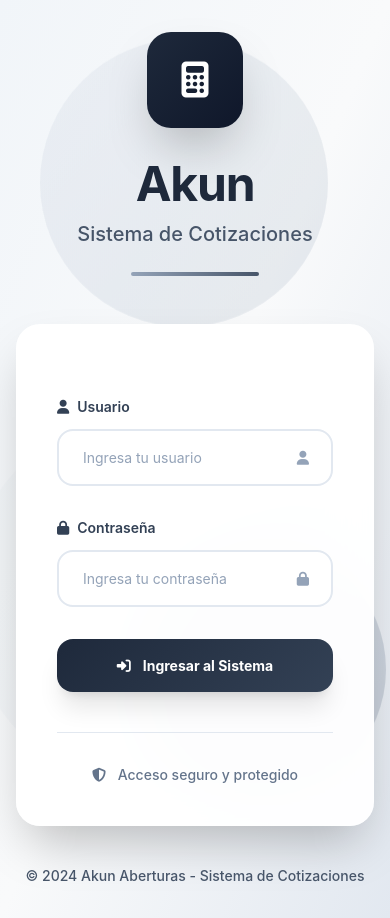
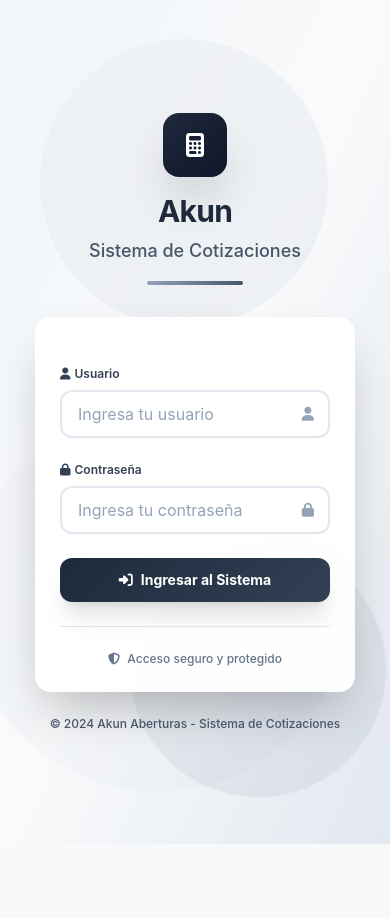
Before and after one commit to Mkdir-arg/akunCalcu, a Django app: page /login/ in a window 390 px wide. After the commit the page ends 844 px from the top, so only its background shows below. Run offline with Django 4.2, Linux system fonts and the light colour scheme; some libraries are stand-ins or nearby versions.

Commit message:
AKUN1234!

```diff
--- a/akuna_calc/core/templates/core/login.html
+++ b/akuna_calc/core/templates/core/login.html
@@ -61,7 +61,7 @@
         }
     </style>
 </head>
-<body class="min-h-screen bg-gradient-to-br from-slate-100 via-gray-50 to-slate-200 overflow-hidden">
+<body class="min-h-screen bg-gradient-to-br from-slate-100 via-gray-50 to-slate-200 overflow-x-hidden">
     <!-- Background Elements -->
     <div class="absolute inset-0">
         <div class="absolute top-10 left-10 w-72 h-72 bg-gradient-to-br from-slate-300 to-slate-400 opacity-20 rounded-full animate-float"></div>
@@ -69,85 +69,85 @@
         <div class="absolute bottom-10 left-1/3 w-64 h-64 bg-gradient-to-br from-slate-400 to-slate-500 opacity-25 rounded-full animate-float" style="animation-delay: -4s;"></div>
     </div>
 
-    <div class="min-h-screen flex items-center justify-center px-4 py-8 relative z-10">
-        <div class="w-full max-w-md">
+    <div class="min-h-screen flex items-center justify-center px-4 sm:px-6 lg:px-8 py-4 sm:py-8 relative z-10">
+        <div class="w-full max-w-xs sm:max-w-md">
             <!-- Logo Section -->
-            <div class="text-center mb-12 animate-fade-in">
-                <div class="inline-flex items-center justify-center w-24 h-24 bg-gradient-to-br from-primary to-accent rounded-3xl mb-8 shadow-2xl">
-                    <i class="fas fa-calculator text-white text-4xl"></i>
+            <div class="text-center mb-8 sm:mb-12 animate-fade-in">
+                <div class="inline-flex items-center justify-center w-16 h-16 sm:w-20 sm:h-20 lg:w-24 lg:h-24 bg-gradient-to-br from-primary to-accent rounded-2xl sm:rounded-3xl mb-4 sm:mb-6 lg:mb-8 shadow-2xl">
+                    <i class="fas fa-calculator text-white text-2xl sm:text-3xl lg:text-4xl"></i>
                 </div>
-                <h1 class="text-5xl font-bold text-slate-800 mb-3 tracking-tight">Akun</h1>
-                <p class="text-slate-600 text-xl font-medium">Sistema de Cotizaciones</p>
-                <div class="w-32 h-1 bg-gradient-to-r from-slate-400 to-slate-600 rounded-full mx-auto mt-6"></div>
+                <h1 class="text-3xl sm:text-4xl lg:text-5xl font-bold text-slate-800 mb-2 sm:mb-3 tracking-tight">Akun</h1>
+                <p class="text-slate-600 text-lg sm:text-xl font-medium">Sistema de Cotizaciones</p>
+                <div class="w-24 sm:w-32 h-1 bg-gradient-to-r from-slate-400 to-slate-600 rounded-full mx-auto mt-4 sm:mt-6"></div>
             </div>
 
             <!-- Login Form -->
-            <div class="glass-effect rounded-3xl p-10 shadow-2xl animate-scale-in">
+            <div class="glass-effect rounded-2xl sm:rounded-3xl p-6 sm:p-8 lg:p-10 shadow-2xl animate-scale-in">
                 {% if form.errors %}
-                    <div class="bg-red-50 border border-red-200 text-red-700 px-6 py-4 rounded-2xl mb-8">
+                    <div class="bg-red-50 border border-red-200 text-red-700 px-4 sm:px-6 py-3 sm:py-4 rounded-xl sm:rounded-2xl mb-6 sm:mb-8">
                         <div class="flex items-center">
-                            <i class="fas fa-exclamation-triangle mr-3 text-red-500"></i>
-                            <p class="font-medium">Usuario o contraseña incorrectos</p>
+                            <i class="fas fa-exclamation-triangle mr-2 sm:mr-3 text-red-500 text-sm sm:text-base"></i>
+                            <p class="font-medium text-sm sm:text-base">Usuario o contraseña incorrectos</p>
                         </div>
                     </div>
                 {% endif %}
 
-                <form method="post" class="space-y-8">
+                <form method="post" class="space-y-6 sm:space-y-8">
                     {% csrf_token %}
 
-                    <div class="space-y-3">
-                        <label for="{{ form.username.id_for_label }}" class="block text-slate-700 text-sm font-semibold">
-                            <i class="fas fa-user mr-2"></i>Usuario
+                    <div class="space-y-2 sm:space-y-3">
+                        <label for="{{ form.username.id_for_label }}" class="block text-slate-700 text-xs sm:text-sm font-semibold">
+                            <i class="fas fa-user mr-1 sm:mr-2"></i>Usuario
                         </label>
                         <div class="relative">
                             <input type="text"
                                    name="{{ form.username.name }}"
                                    id="{{ form.username.id_for_label }}"
-                                   class="w-full px-6 py-4 bg-white border-2 border-slate-200 rounded-2xl text-slate-800 placeholder-slate-400 focus:outline-none focus:border-slate-400 focus:ring-4 focus:ring-slate-100 transition-all duration-300"
+                                   class="w-full px-4 sm:px-6 py-3 sm:py-4 bg-white border-2 border-slate-200 rounded-xl sm:rounded-2xl text-slate-800 placeholder-slate-400 focus:outline-none focus:border-slate-400 focus:ring-2 sm:focus:ring-4 focus:ring-slate-100 transition-all duration-300 text-sm sm:text-base"
                                    placeholder="Ingresa tu usuario"
                                    required>
-                            <div class="absolute inset-y-0 right-0 flex items-center pr-6">
-                                <i class="fas fa-user text-slate-400"></i>
+                            <div class="absolute inset-y-0 right-0 flex items-center pr-4 sm:pr-6">
+                                <i class="fas fa-user text-slate-400 text-sm sm:text-base"></i>
                             </div>
                         </div>
                     </div>
 
-                    <div class="space-y-3">
-                        <label for="{{ form.password.id_for_label }}" class="block text-slate-700 text-sm font-semibold">
-                            <i class="fas fa-lock mr-2"></i>Contraseña
+                    <div class="space-y-2 sm:space-y-3">
+                        <label for="{{ form.password.id_for_label }}" class="block text-slate-700 text-xs sm:text-sm font-semibold">
+                            <i class="fas fa-lock mr-1 sm:mr-2"></i>Contraseña
                         </label>
                         <div class="relative">
                             <input type="password"
                                    name="{{ form.password.name }}"
                                    id="{{ form.password.id_for_label }}"
-                                   class="w-full px-6 py-4 bg-white border-2 border-slate-200 rounded-2xl text-slate-800 placeholder-slate-400 focus:outline-none focus:border-slate-400 focus:ring-4 focus:ring-slate-100 transition-all duration-300"
+                                   class="w-full px-4 sm:px-6 py-3 sm:py-4 bg-white border-2 border-slate-200 rounded-xl sm:rounded-2xl text-slate-800 placeholder-slate-400 focus:outline-none focus:border-slate-400 focus:ring-2 sm:focus:ring-4 focus:ring-slate-100 transition-all duration-300 text-sm sm:text-base"
                                    placeholder="Ingresa tu contraseña"
                                    required>
-                            <div class="absolute inset-y-0 right-0 flex items-center pr-6">
-                                <i class="fas fa-lock text-slate-400"></i>
+                            <div class="absolute inset-y-0 right-0 flex items-center pr-4 sm:pr-6">
+                                <i class="fas fa-lock text-slate-400 text-sm sm:text-base"></i>
                             </div>
                         </div>
                     </div>
 
                     <button type="submit"
-                            class="btn-primary w-full text-white font-bold py-4 px-6 rounded-2xl shadow-xl">
-                        <i class="fas fa-sign-in-alt mr-3"></i>
+                            class="btn-primary w-full text-white font-bold py-3 sm:py-4 px-4 sm:px-6 rounded-xl sm:rounded-2xl shadow-xl text-sm sm:text-base">
+                        <i class="fas fa-sign-in-alt mr-2 sm:mr-3"></i>
                         Ingresar al Sistema
                     </button>
                 </form>
 
                 <!-- Footer -->
-                <div class="text-center mt-10 pt-8 border-t border-slate-200">
-                    <p class="text-slate-500 text-sm font-medium">
-                        <i class="fas fa-shield-alt mr-2"></i>
+                <div class="text-center mt-6 sm:mt-8 lg:mt-10 pt-6 sm:pt-8 border-t border-slate-200">
+                    <p class="text-slate-500 text-xs sm:text-sm font-medium">
+                        <i class="fas fa-shield-alt mr-1 sm:mr-2"></i>
                         Acceso seguro y protegido
                     </p>
                 </div>
             </div>
 
             <!-- Additional Info -->
-            <div class="text-center mt-10 animate-fade-in">
-                <p class="text-slate-600 text-sm font-medium">
+            <div class="text-center mt-6 sm:mt-8 lg:mt-10 animate-fade-in">
+                <p class="text-slate-600 text-xs sm:text-sm font-medium">
                     © 2024 Akun Aberturas - Sistema de Cotizaciones
                 </p>
             </div>
--- a/akuna_calc/static/css/responsive.css
+++ b/akuna_calc/static/css/responsive.css
@@ -12,20 +12,36 @@ body {
 
 /* Mobile sidebar */
 .sidebar {
-    position: fixed;
+    position: fixed !important;
     top: 0;
     left: 0;
-    width: 100%;
+    width: 16rem;
     height: 100vh;
     background: linear-gradient(180deg, #1e293b 0%, #0f172a 100%);
     color: white;
-    z-index: 50;
+    z-index: 9999;
     transform: translateX(-100%);
     transition: transform 0.3s ease;
 }
 
 .sidebar.open {
-    transform: translateX(0);
+    transform: translateX(0) !important;
+}
+
+/* Mobile overlay */
+#mobile-overlay {
+    position: fixed;
+    top: 0;
+    left: 0;
+    right: 0;
+    bottom: 0;
+    background: rgba(0, 0, 0, 0.5);
+    z-index: 9998;
+    display: none;
+}
+
+#mobile-overlay.show {
+    display: block !important;
 }
 
 /* Mobile grid */
@@ -176,6 +192,28 @@ body {
         padding: 0.5rem 1rem;
         font-size: 0.875rem;
     }
+
+    /* Login specific mobile */
+    .glass-effect {
+        background: rgba(255, 255, 255, 0.98);
+        backdrop-filter: blur(10px);
+    }
+
+    /* Mobile viewport adjustments */
+    .min-h-screen {
+        min-height: 100vh;
+        min-height: -webkit-fill-available;
+    }
+
+    /* Touch targets */
+    input, button {
+        min-height: 44px;
+    }
+
+    /* Prevent zoom on input focus */
+    input[type="text"], input[type="password"] {
+        font-size: 16px;
+    }
 }
 
 /* Card responsive */
@@ -185,3 +223,26 @@ body {
         border-radius: 0.75rem;
     }
 }
+
+/* Login background responsive */
+@media (max-width: 640px) {
+    .bg-gradient-to-br {
+        background: linear-gradient(135deg, #f1f5f9 0%, #e2e8f0 100%);
+    }
+
+    /* Reduce background elements on mobile */
+    .absolute.top-10, .absolute.top-1\/2, .absolute.bottom-10 {
+        opacity: 0.1;
+    }
+}
+
+/* Landscape mobile */
+@media (max-width: 640px) and (orientation: landscape) {
+    .min-h-screen {
+        padding-top: 1rem;
+        padding-bottom: 1rem;
+    }
+
+    .mb-8 { margin-bottom: 1rem; }
+    .mb-12 { margin-bottom: 1.5rem; }
+}
```
Also changed, not shown: akuna_calc/static/js/sidebar.js (+28 -4 lines).
